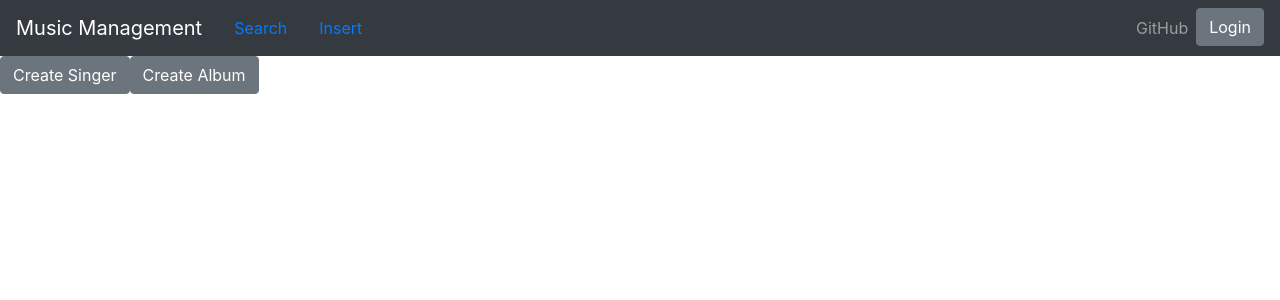
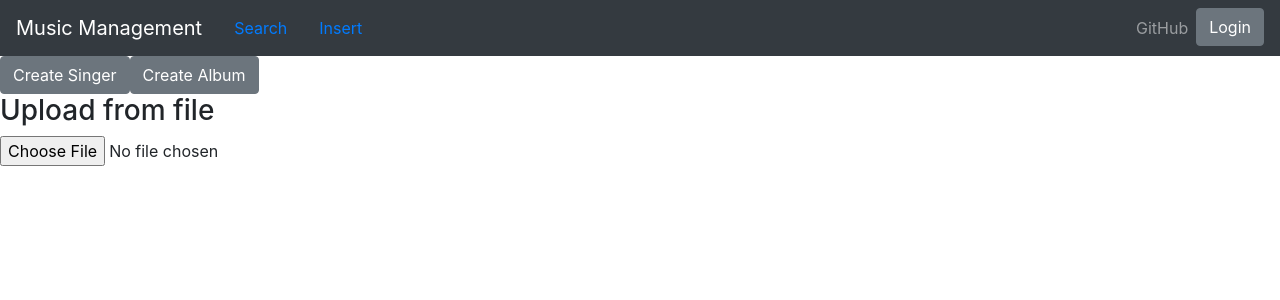
Before and after one commit to seanhorgan98/nextgate-assessment, a React (Create React App) app in the folder client/music-management-client/: page /insert in a window 1280 px wide. Shown: the top 300 px of the page. Built offline with nearby package versions, Linux system fonts and the light colour scheme; no server answers.

Commit message:
Updated documentation

```diff
--- a/client/music-management-client/src/AlbumResults.js
+++ b/client/music-management-client/src/AlbumResults.js
@@ -8,6 +8,7 @@ class AlbumResults extends Component {
         this.state = {albums: props.albums, isLoading: props.isLoading};
     }
 
+    //Update state when props change
     componentDidUpdate(prevProps) {
         if(prevProps.albums !== this.props.albums){
           this.setState({
--- a/client/music-management-client/src/CreateAlbum.js
+++ b/client/music-management-client/src/CreateAlbum.js
@@ -22,6 +22,7 @@ class CreateAlbum extends Component{
           .then(data => this.setState({singerData: data.content}));
       }
 
+      //Update state onChange
       myChangeHandler = (event) => {
         let nam = event.target.name;
         let val = event.target.value;
--- a/client/music-management-client/src/CreateSinger.js
+++ b/client/music-management-client/src/CreateSinger.js
@@ -34,6 +34,7 @@ class CreateSinger extends Component{
 
       }
 
+    //Update state onChange
     myChangeHandler = (event) => {
         let nam = event.target.name;
         let val = event.target.value;
--- a/client/music-management-client/src/Insert.js
+++ b/client/music-management-client/src/Insert.js
@@ -14,6 +14,8 @@ class Insert extends Component {
         <Button href="/create_album">
           Create Album
         </Button>
+        <h3>Upload from file</h3>
+        <input type="file" name="file" onChange={this.onChangeHandler}/>
       </div>
     );
   }
--- a/client/music-management-client/src/SingerResults.js
+++ b/client/music-management-client/src/SingerResults.js
@@ -1,5 +1,6 @@
 import React, { Component } from 'react';
 import { Container, Table } from 'reactstrap';
+
 
 class SingerResults extends Component {
 
@@ -8,6 +9,7 @@ class SingerResults extends Component {
         this.state = {singers: props.singers, isLoading: props.isLoading};
     }
 
+    //Update state whenever props change
     componentDidUpdate(prevProps) {
       if(prevProps.singers !== this.props.singers){
         this.setState({
@@ -16,7 +18,10 @@ class SingerResults extends Component {
       }
     }
 
+
+
     render() {
+
         const {singers, isLoading} = this.state;
 
         if (isLoading) {
```
Also changed, not shown: client/music-management-client/src/Search.js (+7 -0 lines), 1 other file (tests, documents, lock files or other folders).
